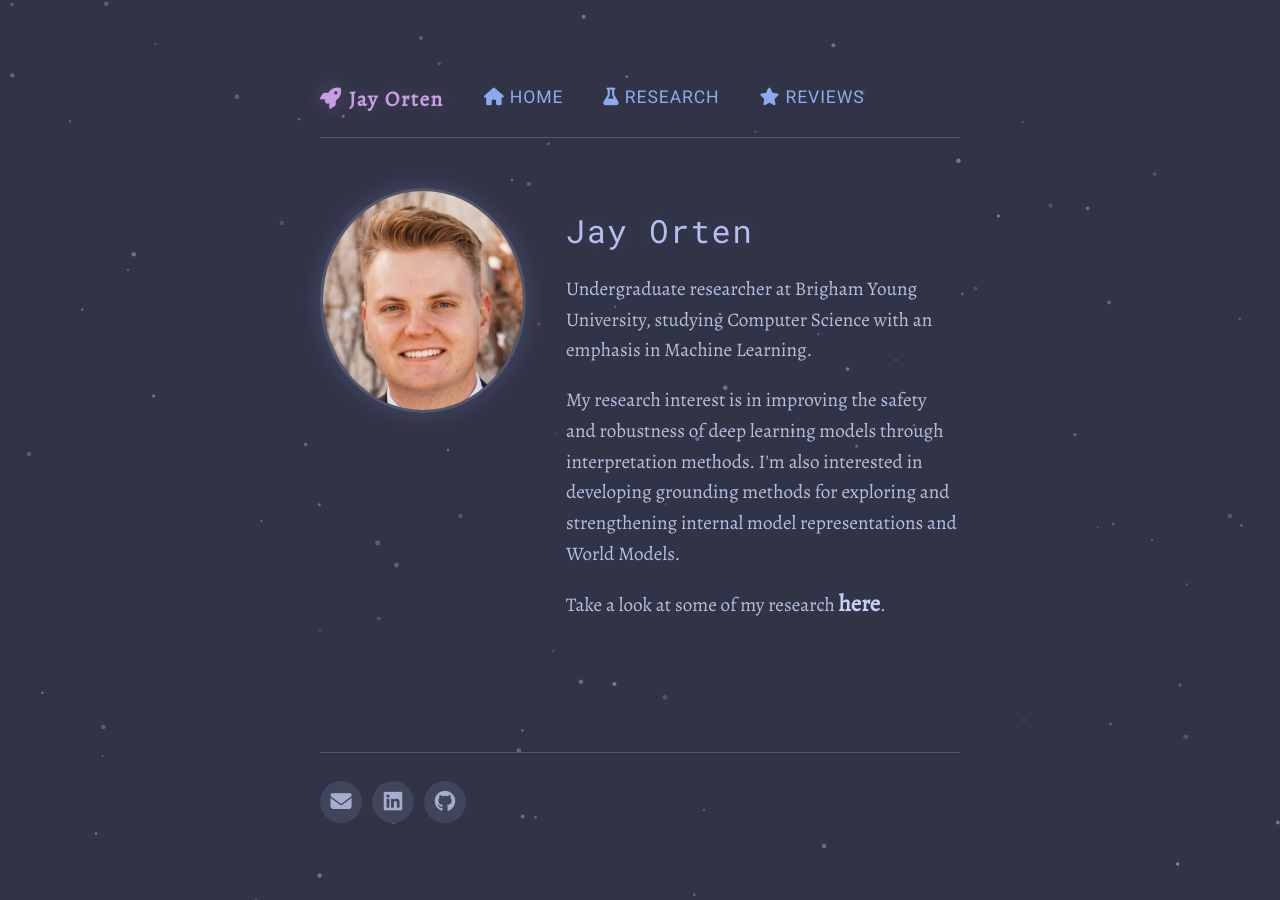
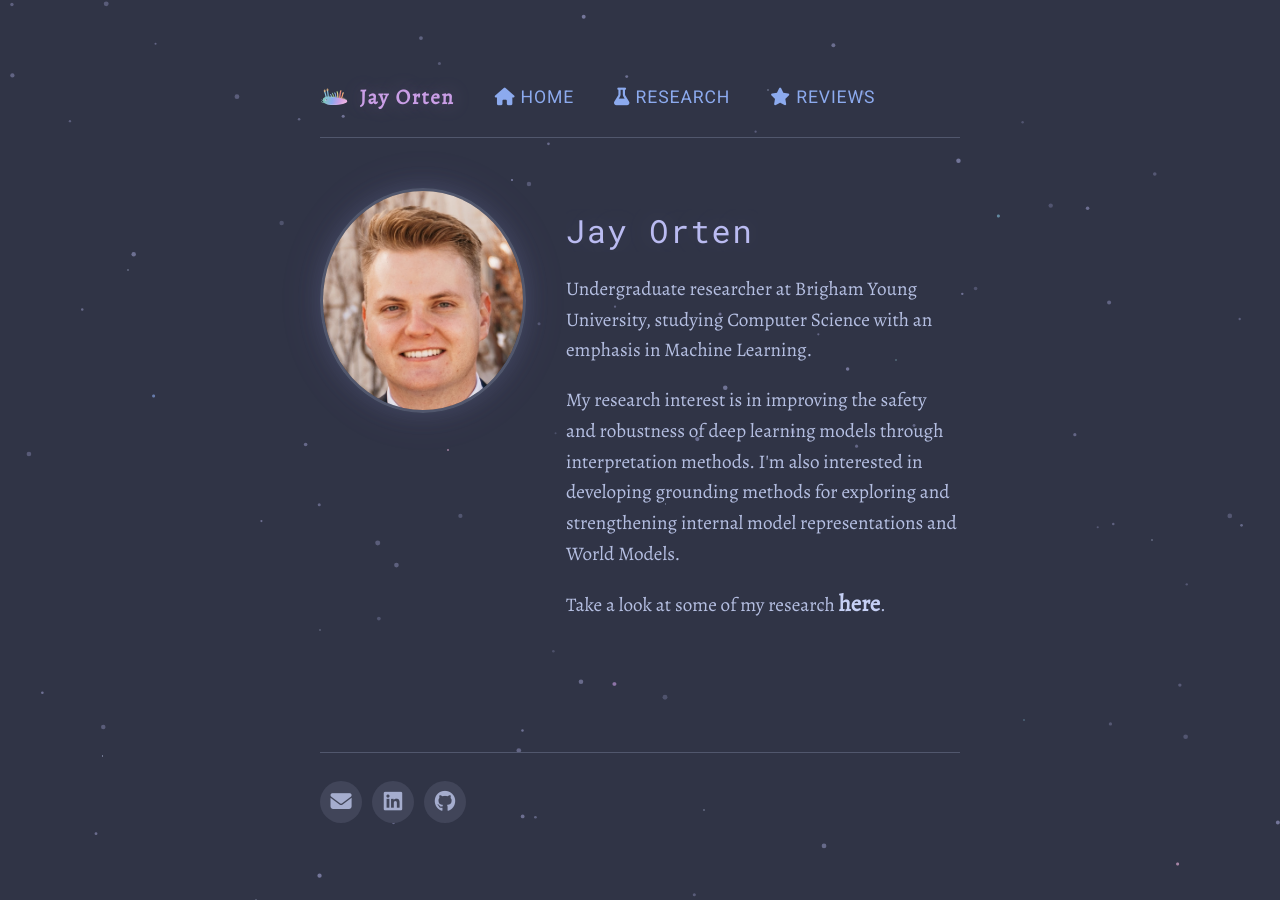
Before and after one commit to JayOrten/jayorten.github.io, a Jekyll site: the page built from index.html, in a window 1280 px wide. Built offline with Jekyll 4.4.1, drawn with Linux system fonts in a browser that asks for light colours.

Commit message:
add sea slug SVG as nav logo and favicon
Co-Authored-By: Claude Opus 4.6 <noreply@anthropic.com>

```diff
--- a/_includes/header.html
+++ b/_includes/header.html
@@ -1,22 +1,8 @@
 <head>
     <title>{{ page.title }}</title>
     <!-- Favicon -->
-    <link rel="apple-touch-icon" sizes="57x57" href="{{ site.baseurl }}/assets/images/favicon/apple-icon-57x57.png">
-    <link rel="apple-touch-icon" sizes="60x60" href="{{ site.baseurl }}/assets/images/favicon/apple-icon-60x60.png">
-    <link rel="apple-touch-icon" sizes="72x72" href="{{ site.baseurl }}/assets/images/favicon/apple-icon-72x72.png">
-    <link rel="apple-touch-icon" sizes="76x76" href="{{ site.baseurl }}/assets/images/favicon/apple-icon-76x76.png">
-    <link rel="apple-touch-icon" sizes="114x114" href="{{ site.baseurl }}/assets/images/favicon/apple-icon-114x114.png">
-    <link rel="apple-touch-icon" sizes="120x120" href="{{ site.baseurl }}/assets/images/favicon/apple-icon-120x120.png">
-    <link rel="apple-touch-icon" sizes="144x144" href="{{ site.baseurl }}/assets/images/favicon/apple-icon-144x144.png">
-    <link rel="apple-touch-icon" sizes="152x152" href="{{ site.baseurl }}/assets/images/faviconapple-icon-152x152.png">
+    <link rel="icon" type="image/svg+xml" href="{{ site.baseurl }}/assets/images/logo.svg">
     <link rel="apple-touch-icon" sizes="180x180" href="{{ site.baseurl }}/assets/images/favicon/apple-icon-180x180.png">
-    <link rel="icon" type="image/png" sizes="192x192"  href="{{ site.baseurl }}/assets/images/favicon/android-icon-192x192.png">
-    <link rel="icon" type="image/png" sizes="32x32" href="{{ site.baseurl }}/assets/images/favicon/favicon-32x32.png">
-    <link rel="icon" type="image/png" sizes="96x96" href="{{ site.baseurl }}/assets/images/favicon/favicon-96x96.png">
-    <link rel="icon" type="image/png" sizes="16x16" href="{{ site.baseurl }}/assets/images/favicon/favicon-16x16.png">
-    <link rel="manifest" href="{{ site.baseurl }}/assets/images/favicon/manifest.json">
-    <meta name="msapplication-TileColor" content="#303446">
-    <meta name="msapplication-TileImage" content="{{ site.baseurl }}/assets/images/favicon/ms-icon-144x144.png">
     <meta name="theme-color" content="#303446">
     <!-- link to main stylesheet -->
     <meta charset="UTF-8">
--- a/_layouts/default.html
+++ b/_layouts/default.html
@@ -6,7 +6,7 @@
 	<body>
 		<nav>
 			<ul>
-				<li><strong><i class="fa-solid fa-rocket"></i> Jay Orten</strong></li>
+				<li><strong><img src="{{ site.baseurl }}/assets/images/logo.svg" alt="Logo" class="nav-logo"> Jay Orten</strong></li>
 	        	<li><a href="{{ site.baseurl }}/"><i class="fa-solid fa-house"></i> Home</a></li>
 	    		<li><a href="{{ site.baseurl }}/blog"><i class="fa-solid fa-flask"></i> Research</a></li>
 	    		<li><a href="{{ site.baseurl }}/reviews"><i class="fa-solid fa-star"></i> Reviews</a></li>
--- a/css/styles.css
+++ b/css/styles.css
@@ -137,6 +137,13 @@ nav ul li, footer ul li {
     height: 5vh;
     margin-right: 40px;
     align-items: center;
+}
+
+.nav-logo {
+    height: 1.4em;
+    width: auto;
+    vertical-align: middle;
+    margin-right: 4px;
 }
 
 nav ul li strong {
```
Also changed, not shown: assets/images/logo.svg (added).
